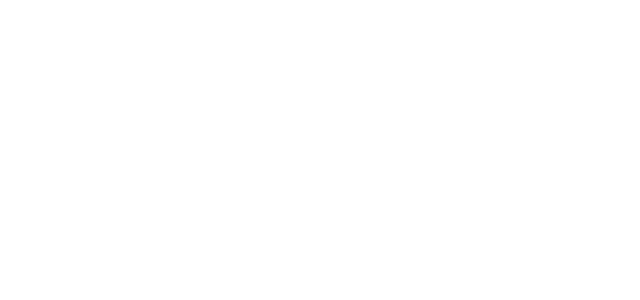
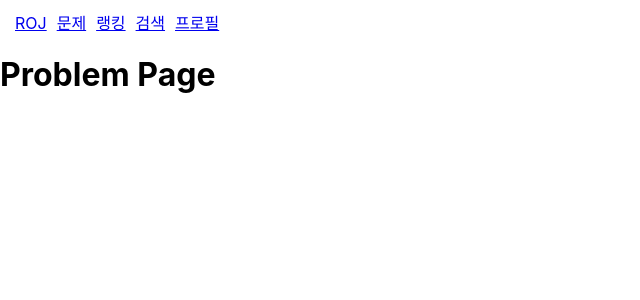
Before and after one commit to ccmuk58/2023_2_Script, a React (Create React App) app in the folder react-online-judge/: page /problem in a window 1280 px wide. Shown: the top 300 px of the page, without its empty margins (0-640 px from the left). Built offline with nearby package versions, Linux system fonts and the light colour scheme.

Commit message:
Add Page Structure

```diff
--- a/react-online-judge/src/App.js
+++ b/react-online-judge/src/App.js
@@ -1,13 +1,34 @@
+import { BrowserRouter as Router, Route, Routes } from "react-router-dom";
 import './App.css';
+import NavBar from "./components/NavBar";
+import Title from "./components/Title";
+import Problem from "./components/Problem";
+import Ranking from "./components/Ranking";
+import Search from "./components/Search";
+import Profile from "./components/Profile";
+
+const AppRouter = () => {
+	return (
+		<>
+			<NavBar />
+			<Routes>
+				<Route path="/" element={<Title />} />
+				<Route path="/problem" element={<Problem />} />
+				<Route path="/ranking" element={<Ranking />} />
+				<Route path="/search" element={<Search />} />
+				<Route path="/profile" element={<Profile />} />
+			</Routes>
+		</>
+
+	)
+}
 
 function App() {
-  return (
-    <div className="App">
-      <header className="">
-
-      </header>
-    </div>
-  );
+	return (
+		<Router>
+			<AppRouter />
+		</Router>
+	);
 }
 
-  export default App;
+export default App;
--- /dev/null
+++ b/react-online-judge/src/components/NavBar.js
@@ -0,0 +1,18 @@
+import React from 'react';
+import {NavLink} from 'react-router-dom';
+
+const NavBar = () => {
+  return (
+    <div>
+      <nav style={{margin: 10}}>
+        <NavLink to='/' style={{padding: 5}}>ROJ</NavLink>
+        <NavLink to='/problem' style={{padding: 5}}>문제</NavLink>
+        <NavLink to='/ranking' style={{padding: 5}}>랭킹</NavLink>
+        <NavLink to='/search' style={{padding: 5}}>검색</NavLink>
+        <NavLink to='/profile' style={{padding: 5}}>프로필</NavLink>
+      </nav>
+    </div>
+  );
+}
+
+export default NavBar;
--- /dev/null
+++ b/react-online-judge/src/components/Problem.js
@@ -0,0 +1,10 @@
+const Problem = () => {
+
+	return (
+		<>
+			<h1>Problem Page</h1>
+
+		</>
+	)
+}
+export default Problem;
--- /dev/null
+++ b/react-online-judge/src/components/Profile.js
@@ -0,0 +1,10 @@
+const Profile = () => {
+
+	return (
+		<>
+			<h1>Profile Page</h1>
+
+		</>
+	)
+}
+export default Profile;
--- /dev/null
+++ b/react-online-judge/src/components/Ranking.js
@@ -0,0 +1,10 @@
+const Ranking = () => {
+
+	return (
+		<>
+			<h1>Ranking Page</h1>
+
+		</>
+	)
+}
+export default Ranking;
--- /dev/null
+++ b/react-online-judge/src/components/Search.js
@@ -0,0 +1,10 @@
+const Search = () => {
+
+	return (
+		<>
+			<h1>Search Page</h1>
+
+		</>
+	)
+}
+export default Search;
--- /dev/null
+++ b/react-online-judge/src/components/Title.js
@@ -0,0 +1,10 @@
+const Title = () => {
+
+	return (
+		<>
+			<h1>ROJ TITLE</h1>
+
+		</>
+	)
+}
+export default Title;
```
